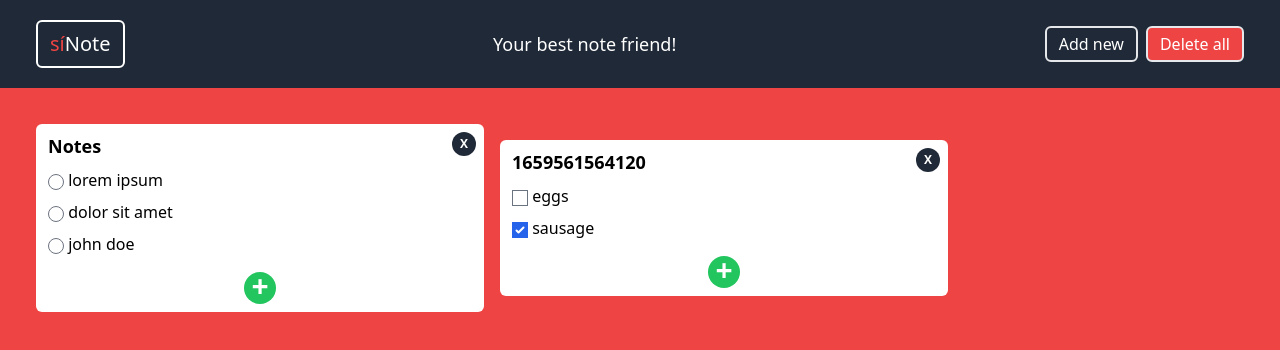
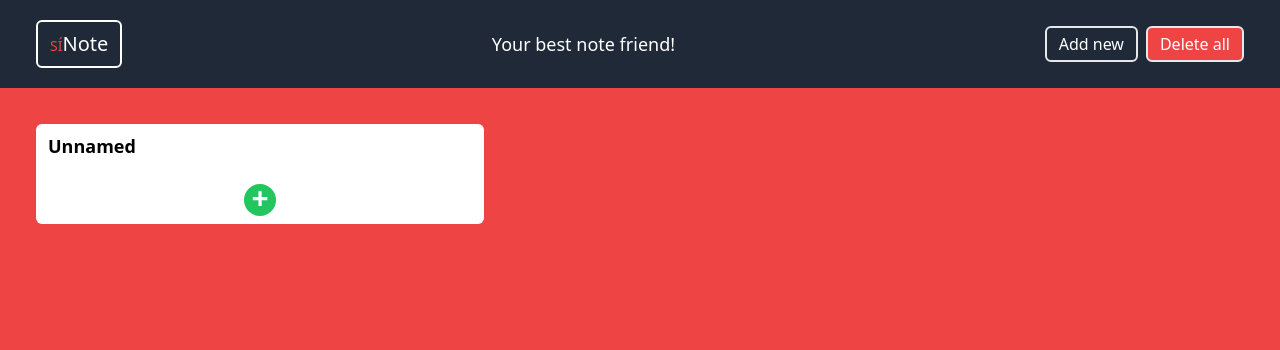
Before and after one commit to matpich/siNote, a website built with webpack: page src/index.html in a window 1280 px wide. Both pictures are taken after a click on the link "Add new". Built offline with nearby package versions, Linux system fonts and the light colour scheme.

Commit message:
Refacturization in Display module - split displaySingleNote into set of private methods.

```diff
--- a/src/Display.ts
+++ b/src/Display.ts
@@ -1,4 +1,5 @@
-import { SingleNote } from "./main"
+import { TasksList, SingleNote } from "./main"
+import { Note } from "./SingleNote";
 
 //Singleton Class
 export class Display {
@@ -13,64 +14,132 @@ export class Display {
     return this.instance;
   }
 
-  displaySingleNote(content: SingleNote): void {
-
-    //gets section container of specific category
-    const sectionNotesContainer = document.getElementById(`notes-container-${content.category}`);
-
-    //creates note main container
+  private createNoteMainContainer (title: string, tasks: TasksList): HTMLDivElement {
     const noteMainContainer = document.createElement('div');
     noteMainContainer.className = `container flex-1 mx-2 my-2 md:max-w-md md:min-w-[250px]`;
+    noteMainContainer.setAttribute("data-note", "note");
 
+    //appends each element to create component
+    noteMainContainer.appendChild(this.createNoteBackgroundContainer(title, tasks));
+
+    return noteMainContainer;
+  }
+
+  private createNoteBackgroundContainer (title: string, tasks: TasksList): HTMLDivElement {
     //creates note background container
     const noteBackgroundContainer = document.createElement('div');
     noteBackgroundContainer.className = `pt-2 px-3 pb-2 flex flex-col rounded-md w-full bg-white relative`
 
+    const noteDeleteButton = this.createNoteDeleteButton();
+    //adds event listeners to note background container to show note delete button when hovering and hide while not
+    noteBackgroundContainer.addEventListener('mouseover', () => noteDeleteButton.className = noteDeleteButton.className.replace("invisible", "visible"));
+    noteBackgroundContainer.addEventListener('mouseleave', () => noteDeleteButton.className = noteDeleteButton.className.replace("visible", "invisible"));
+
+    noteBackgroundContainer.append(noteDeleteButton, this.createNoteTitle(title), this.createNoteTasks(tasks), this.createNewNoteButton());
+
+    return noteBackgroundContainer;
+  }
+
+  private createNoteDeleteButton (): HTMLAnchorElement {
     //creates note delete button
     const noteDeleteButton = document.createElement('a');
     noteDeleteButton.className = `invisible absolute flex justify-center items-center w-6 h-6 rounded-xl text-white text-xs font-semibold bg-gray-800 right-2 hover:bg-gray-600`;
     noteDeleteButton.href = '#';
     noteDeleteButton.innerHTML = `X`;
+    noteDeleteButton.addEventListener("click", this.removeSingleNote.bind(this));
 
+    return noteDeleteButton;
+  }
+
+  private createNoteTitle (title: string): HTMLDivElement {
     //creates note title
     const noteTitle = document.createElement('div');
-    noteTitle.innerHTML = `<h1 class="text-lg font-bold mb-2">${content.title}</h1>`
+    noteTitle.className = "text-lg justify-self-start font-bold mb-2 w-4/5";
+    noteTitle.setAttribute("contentEditable", "true");
+    noteTitle.innerHTML = `${title}`;
+    noteTitle.addEventListener("focusout", this.saveToCookies);
+    noteTitle.addEventListener("keypress", (key) => {
+      if (key.key === 'Enter') {
+        noteTitle.blur(); //blur removes keyboard focus from the element
+      }
+    })
 
+    return noteTitle;
+
+  }
+
+  private createNoteTasks (tasks: TasksList): HTMLDivElement {
     //creates notes tasks container
-    const noteTasksContainer = document.createElement('div');
-    noteTasksContainer.className = `flex flex-col space-y-2`
-    content.tasks.forEach((task) => {
+    const noteTasks = document.createElement('div');
+    noteTasks.className = `flex flex-col space-y-2`;
+    if (tasks) {
+      tasks.forEach((task) => {
         const singleTask = `
           <div>
             <input type="checkbox" ${task[1] ? "checked" : ""}>
             <label>${task[0]}</label>
           </div>`;
-        noteTasksContainer.innerHTML += singleTask;
+          noteTasks.innerHTML += singleTask;
       })
+    }
 
+    return noteTasks;
+  }
+
+  private createNewNoteButton (): HTMLAnchorElement {
     //creates add new task button
-    const addNewNoteButton = document.createElement('a');
-    addNewNoteButton.className = `justify-self-center self-center flex justify-center items-end w-8 h-8 text-3xl rounded-full mt-4 text-white font-semibold bg-green-500 right-2`;
-    addNewNoteButton.href = "#"
-    addNewNoteButton.innerHTML = "+";
+    const newNoteButton = document.createElement('a');
+    newNoteButton.className = `justify-self-center self-center flex justify-center items-end w-8 h-8 text-3xl rounded-full mt-4 text-white font-semibold bg-green-500 right-2`;
+    newNoteButton.href = "#"
+    newNoteButton.innerHTML = "+";
 
-    //appends each element to create component
-    noteBackgroundContainer.append(noteDeleteButton, noteTitle, noteTasksContainer, addNewNoteButton);
-    noteMainContainer.appendChild(noteBackgroundContainer);
+    return newNoteButton;
+  }
 
-    //adds event listeners to note background container to show note delete button when hovering and hide while not
-    noteBackgroundContainer.addEventListener('mouseover', () => noteDeleteButton.className = noteDeleteButton.className.replace("invisible", "visible"));
-    noteBackgroundContainer.addEventListener('mouseleave', () => noteDeleteButton.className = noteDeleteButton.className.replace("visible", "invisible"));
+
+  displaySingleNote(content: SingleNote): void {
+    //gets section container of specific category
+    const sectionNotesContainer = document.getElementById(`notes-container-${content.category}`);
+
+
+
+
 
     //appends note component to category section
-    if (sectionNotesContainer) sectionNotesContainer.appendChild(noteMainContainer);
+    if (sectionNotesContainer) sectionNotesContainer.appendChild(this.createNoteMainContainer(content.title, content.tasks || []));
+  }
+
+  removeSingleNote(note: any):void {
+    note.path[2].remove();
+    this.saveToCookies();
   }
 
   displayCategory(category: string) {
-    this.displaySingleNote(this.fetchNotes()[0])
+    const cDecoded = decodeURIComponent(document.cookie); //to be careful
+    const cArr = cDecoded.split('; ');
+    let categoryNotes = cArr.find(category => {
+      return category.includes("notes")
+    });
+
+    if (!!categoryNotes) {
+      const parsed: SingleNote [] = JSON.parse(categoryNotes!.slice(6));
+      parsed.forEach(note => this.displaySingleNote(note))
+    }
   }
 
-  fetchNotes () {
-    return JSON.parse(localStorage.getItem("notes")!);
+  saveToCookies(): void {
+    const categoryNotes: SingleNote [] = [];
+    const notes = document.querySelectorAll('*[data-note="note"]') ;
+
+    notes.forEach((note)   => {
+      categoryNotes.push(
+            {
+                category: "main",
+                title: note.firstChild?.childNodes[1].textContent || "Title Loading Error",
+                tasks: JSON.parse((note as HTMLDivElement).dataset.tasks || "[]") || []
+            }
+        )
+    })
+    console.log(categoryNotes);    document.cookie = `notes=${JSON.stringify(categoryNotes)}`;
   }
 }
--- a/src/SingleNote.ts
+++ b/src/SingleNote.ts
@@ -8,15 +8,11 @@ interface NoteCreator extends SingleNote {
 }
 
 export class Note implements NoteCreator {
-    constructor (public category: string, public title: string, public tasks: [string, boolean] [] = []) {
-
-    }
+    constructor (public category: string, public title: string, public tasks?: [string, boolean] []) {}
 
     newNote() {
-        const newNote: SingleNote = {category: "main", title: Date.now().toString(), tasks: [['eggs', false], ['sausage', true]]};
-
-        localStorage.setItem("notes", JSON.stringify([newNote]));
-        display.displayCategory("main");
+        display.displaySingleNote({category: this.category, title: this.title, tasks: this.tasks})
+        display.saveToCookies();
     }
 
     deleteNote() {
--- a/src/index.html
+++ b/src/index.html
@@ -13,7 +13,7 @@
 <body class="bg-red-500">
   <nav class="w-screen bg-gray-800 px-4 py-5 flex justify-between items-center md:px-9">
     <div>
-      <h1 class="text-xl px-3 py-2 rounded-md border-2 border-white text-white font-light"><span class="text-red-500">sí</span>Note</h1>
+      <h1 class="text-xl px-3 py-2 rounded-md border-2 border-white text-white font-light"><span class="text-red-500 uppercase text-sm">sí</span>Note</h1>
     </div>
     <div class="hidden md:block text-white text-lg">Your best note friend!</div>
     <div class="flex space-x-2">
@@ -36,29 +36,28 @@
 
 
 
-    <div class="container flex-1 mx-2 my-2 md:max-w-md md:min-w-[250px]">
+    <!-- <div class="container flex-1 mx-2 my-2 md:max-w-md md:min-w-[250px]" data-note="note" data-title="Notes" data-tasks='[["lorem ipsum", true], ["asd", false], ["john", true]]'>
       <div class="pt-2 px-3 pb-2 flex flex-col rounded-md w-full bg-white relative">
-        <a  href="#" class="absolute flex justify-center items-center w-6 h-6 rounded-xl text-white text-xs font-semibold bg-gray-800 right-2 hover:bg-gray-600">X</a>
-        <div>
-          <h1 class="text-lg font-bold mb-2">Notes</h1>
+        <a  href="#" class="invisible absolute flex justify-center items-center w-6 h-6 rounded-xl text-white text-xs font-semibold bg-gray-800 right-2 hover:bg-gray-600">X</a>
+        <div class="text-lg font-bold mb-2 w-4/5">
         </div>
         <div class="flex flex-col space-y-2">
           <div>
-            <input type="radio">
+            <input type="checkbox">
             <label>lorem ipsum</label>
           </div>
           <div>
-            <input type="radio">
+            <input type="checkbox" checked>
             <label>dolor sit amet</label>
           </div>
           <div>
-            <input type="radio">
+            <input type="checkbox">
             <label>john doe</label>
           </div>
         </div>
         <a  href="#" class="justify-self-center self-center flex justify-center items-end w-8 h-8 text-3xl rounded-full mt-4 text-white font-semibold bg-green-500 right-2"><div>+</div></a>
       </div>
-    </div>
+    </div> -->
 
 
 
--- a/src/main.ts
+++ b/src/main.ts
@@ -1,15 +1,24 @@
 import { Note } from "./SingleNote";
 import { Display } from "./Display";
+
+export type TasksList = [string, boolean] [];
 
 export type SingleNote = {
     category: string;
     title: string;
-    tasks: [string, boolean] []
+    tasks?: TasksList;
 };
 
 export const display = Display.getDisplay();
 
 document.querySelector('#new-note')?.addEventListener('click', ()=> {
-    const asd = new Note('Cat', 'Title');
+    const asd = new Note('main', "Unnamed");
     asd.newNote();
 })
+
+window.addEventListener("load", () => display.displayCategory("asd"))
+
+//this will save notes in the cookies when page is closed
+window.addEventListener("beforeunload", () => {
+    document.cookie = "beforeClosing='test'";
+})
--- a/tsconfig.json
+++ b/tsconfig.json
@@ -45,7 +45,7 @@
     // "declaration": true,                              /* Generate .d.ts files from TypeScript and JavaScript files in your project. */
     // "declarationMap": true,                           /* Create sourcemaps for d.ts files. */
     // "emitDeclarationOnly": true,                      /* Only output d.ts files and not JavaScript files. */
-    // "sourceMap": true,                                /* Create source map files for emitted JavaScript files. */
+    //"sourceMap": true,                                /* Create source map files for emitted JavaScript files. */
     // "outFile": "./",                                  /* Specify a file that bundles all outputs into one JavaScript file. If `declaration` is true, also designates a file that bundles all .d.ts output. */
     "outDir": "./dist/",                                   /* Specify an output folder for all emitted files. */
     // "removeComments": true,                           /* Disable emitting comments. */
--- a/webpack.config.js
+++ b/webpack.config.js
@@ -1,6 +1,7 @@
 const path = require('path');
 
 module.exports = {
+  mode: 'development',
   entry: './src/main.ts',
   module: {
     rules: [
```
Also changed, not shown: dist/bundle.js, dist/output.css. Lines whose indentation alone changed are shown as unchanged.
